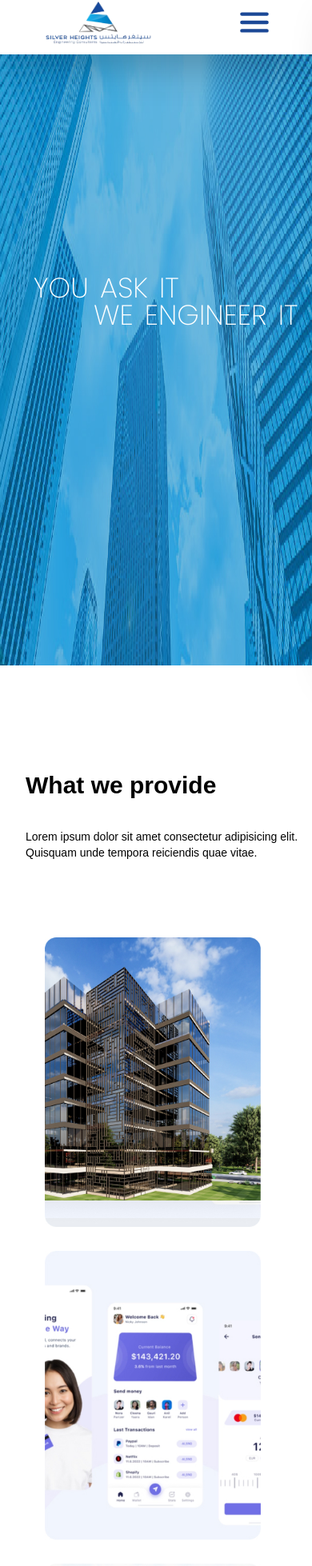
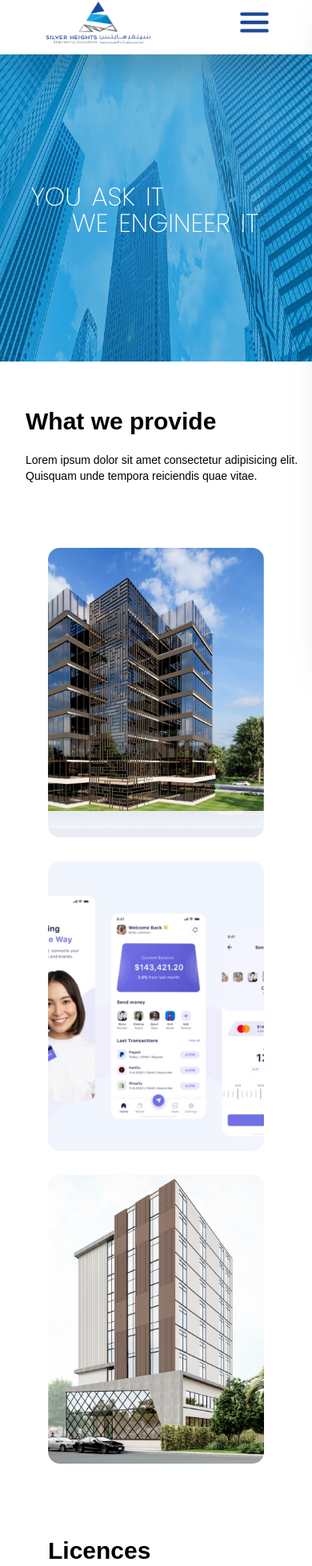
Before and after one commit to marwahavanshika/SHEC, a Next.js app: page /About_Us in a window 390 px wide. Shown: the part 12-1970 px from the top of the page at 80% size. Built offline with nearby package versions, Linux system fonts and the light colour scheme; a web font is replaced by a local one; what tailwindcss-animated would draw is missing.

Commit message:
about us page is responsive now

```diff
--- a/app/(Pages)/About_Us/About.css
+++ b/app/(Pages)/About_Us/About.css
@@ -62,20 +62,20 @@
     box-shadow: 16.187px 11.331px 32.373px 0px rgba(0, 0, 0, 0.08);
 }
 
-@media screen and (max-width:430px) {
+@media screen and (max-width:431px) {
     .img-text {
         position: absolute;
-        top: 330px;
+        top: 220px;
         color: white;
         left: 5px;
-        font-size: 50px;
+        font-size: 45px;
         font-variant: small-caps;
         font-family: 'Poppins';
     }
     .img-text p {
         position: relative;
-        left: 112px;
-        top: -41px;
+        left: 85px;
+        top: -35px;
         font-weight: 200;
     }
     .Licence{
@@ -98,9 +98,26 @@
         grid-template-columns: 270px;
         row-gap: 30px;
     }
+    .what{
+        margin-top: -75px;
+    }
+    .cer img{
+        height: 350px;
+    }
+    .ceo-main{
+        margin-left: 52px;
+    width: 74%;
+    margin-bottom: 350px;
+    }
+    .ceo-thought{
+        box-shadow: 0 25px 50px -12px rgb(0 0 0 / 0.25);
+    }
+    .head-image{
+        height: 55vh;
+    }
 }
 
-@media screen and (min-width: 431px) and (max-width: 770px) {
+@media screen and (min-width: 432px) and (max-width: 770px) {
     .cer{
         margin-bottom: 30px;
     }
--- a/app/(Pages)/About_Us/Aboutcomponents/Clientcard.tsx
+++ b/app/(Pages)/About_Us/Aboutcomponents/Clientcard.tsx
@@ -11,7 +11,7 @@ const Clientcard: React.FC<ClientcardProps> = ({lnk}) => {
     <div className='w-11/12'>
             <div className="  ">
                 <a href="#">
-                    <img className="rounded-2xl object-cover h-[210px] sm:h-[160px] md:h-[300px] lg:h-[300px] xl:h-[300px] 2xl:h-[300px] w-full" src={lnk} alt="" />
+                    <img className="rounded-2xl object-cover h-[240px] sm:h-[260px] md:h-[300px] lg:h-[300px] xl:h-[300px] 2xl:h-[300px] w-full" src={lnk} alt="" />
                 </a>
             </div>
     </div>
--- a/app/(Pages)/About_Us/Aboutcomponents/Licencecard.tsx
+++ b/app/(Pages)/About_Us/Aboutcomponents/Licencecard.tsx
@@ -18,7 +18,7 @@ const Licencecard: React.FC<LicencecardProps> = ({title, desc,timeline}) => {
               </a>
               <div className="p-5 pl-0  w-72">
                   <a href="#">
-                      <h5 className="mb-8 text-xl font-bold tracking-tight text-gray-900 dark:text-white">{title}</h5>
+                      <h5 className="mb-8 text-xl font-bold tracking-tight text-gray-900 dark:text-gray-900">{title}</h5>
                   </a>
                   <p className="mb-5 text-base font-medium text-gray-500 dark:text-gray-400">{desc}</p>
                   <p className="mb-8 text-base font-medium text-gray-700 dark:text-gray-400">{timeline}</p>
--- a/app/(Pages)/About_Us/page.tsx
+++ b/app/(Pages)/About_Us/page.tsx
@@ -57,22 +57,17 @@ export default function AboutUs () {
                 <p text-center>we engineer it</p>
             </div>
 
-            <div className="text ml-8 md:ml-14">
+            <div className="what text ml-8 md:ml-14 mb-20">
                 <br/>
                 <br/>
                 <br/>
                 <br/>
                 <br />
-                <h3 className="font-bold lg:font-[600px] xl:font-bold text-3xl/[60px] md:text-4xl/[30px] lg:text-4xl/[30px] xl:text-5xl/[60px]">What we provide</h3>
-                <br/>
+                <h3 className="font-bold lg:font-[600px] xl:font-bold text-3xl/[60px] md:text-4xl/[30px] lg:text-4xl/[30px] xl:text-5xl/[60px] mb-2">What we provide</h3>
                 <p className="font-normal text-sm md:text-base lg:text-lg">Lorem ipsum dolor sit amet consectetur adipisicing elit. Quisquam unde tempora reiciendis quae vitae.</p>
-                <br/>
-                <br/>
-                <br/>
-                <br/>
             </div>
 
-            <div className='provide  md:w-[85%] ml-14 lg:mr-[55px] xl:mr-[0px] flex flex-1 lg:w-full gap-x-8 mb-20 md:mb-16 lg:mb-36'>
+            <div className='provide  md:w-[85%] ml-[60px] lg:mr-[55px] xl:mr-[0px] flex flex-1 lg:w-full gap-x-8 mb-20 md:mb-16 lg:mb-36'>
                 <div className="parent text-center">
                     <Image src="/images/bldg1.jpg" alt="bldg1"   width="367" height="0" className='about-image1' />
                 </div>
@@ -85,10 +80,10 @@ export default function AboutUs () {
             </div>
 
             <div className='Licence flex flex-1 gap-x-8 mb-4 md:mb-24 w-full lg:w-[95%] xl:w-full'>
-                <div className='ml-[35px] md:ml-[15px] lg:ml-[0px]'>
-                    <p className='font-bold text-4xl/[57px] md:text-4xl/[57px]  lg:text-4xl/[57px] xl:text-5xl/[57px] ml-10'>Licences</p>
+                <div className='ml-[20px] md:ml-[15px] lg:ml-[0px] mb-4 md:mb-0'>
+                    <p className='font-bold text-3xl/[57px] md:text-4xl/[57px]  lg:text-4xl/[57px] xl:text-5xl/[57px] ml-10'>Licences</p>
                 </div>
-                <div className='licence-container pl-8 md:pl-4 lg:pl-8 xl:pl-8 grid grid-cols-2 ml-10 gap-x-20 md:gap-x-0 lg:gap-x-20 xl:gap-x-20'>
+                <div className='licence-container pl-[18px] md:pl-4 lg:pl-8 xl:pl-8 grid grid-cols-2 ml-10 gap-x-20 md:gap-x-0 lg:gap-x-20 xl:gap-x-20'>
                                 {licence.map(licence => (
                                     <Licencecard
                                     title={licence.licenceTitle}
@@ -101,8 +96,8 @@ export default function AboutUs () {
             </div>
 
             <div>
-                <p className='font-bold text-4xl/[30px] md:text-4xl/[30px] lg:text-4xl/[30px] xl:text-5xl/[30px] ml-20 md:ml-14 lg:ml-14 xl:ml-[168px] mb-8 md:mb-8 lg:mb-16 justify-center'>Certifications</p>
-                <div className='certi md:ml-14 lg:ml-[118px] xl:ml-14 flex flex-1 md:w-[85%] lg:w-[80%] xl:w-[90%] gap-x-8 lg:gap-0 xl:gap-x-8 mb-36 md:mb-16 lg:mb-36 justify-center'>
+                <p className='font-bold text-3xl/[30px] md:text-4xl/[30px] lg:text-4xl/[30px] xl:text-5xl/[30px] ml-16 md:ml-14 lg:ml-14 xl:ml-[168px] mb-8 md:mb-8 lg:mb-16 justify-center'>Certifications</p>
+                <div className='certi md:ml-14 lg:ml-[118px] xl:ml-14 flex flex-1 md:w-[85%] lg:w-[80%] xl:w-[90%] gap-x-8 lg:gap-0 xl:gap-x-8 mb-20 md:mb-16 lg:mb-36 justify-center'>
                     <div className="cer text-center">
                         <Image src="/images/certificate1.jpg" alt="bldg1"  className='about-image1 w-[337px] lg:w-[290px] xl:w-[337px] mb-4 md:mb-8' width="337"  height="0" />
                         <div className='w-80'>
@@ -131,9 +126,9 @@ export default function AboutUs () {
             </div>
 
 
-            <div className='w-full lg:w-[100%] xl:w-full mb-36 md:mb-16 lg:mb-36'>
+            <div className='w-full lg:w-[100%] xl:w-full mb-20 md:mb-16 lg:mb-36'>
                 <div className='justify-center'>
-                    <p className='font-semibold md:font-bold text-2xl/[30px] ml-24 md:ml-24 lg:ml-16 xl:ml-[270px] mb-8 md:mb-4 lg:mb-8'>Client Reviews</p>
+                    <p className='font-semibold md:font-bold text-3xl/[30px] ml-20 md:ml-24 lg:ml-16 xl:ml-[270px] mb-2 md:mb-4 lg:mb-8'>Client Reviews</p>
                 </div>
                 {/* <div className="ml-14 flex flex-1 gap-x-8 mb-4 justify-center">
                     <Image src="/images/client.jpg" alt="bldg2" width="280"  height="0" className='about-image2 mb-12 rounded-2xl' />
@@ -158,19 +153,19 @@ export default function AboutUs () {
 
 
 
-            <div className='flex justify-center'>
+            <div className='ceo-main flex justify-center'>
                 <div className="ceo-card max-w-md w-full lg:max-w-full lg:flex md:mb-20 lg:mb-0">
-                        <div className="ceo-img-div flex-none text-center overflow-hidden rounded-bl-3xl" title="Woman holding a mug">
+                        <div className="ceo-img-div flex-none text-center overflow-hidden rounded-bl-3xl mb-4 md:mb-0" title="Woman holding a mug">
                             <a href="#">
-                            <img  src="/images/ceo.jpg" alt="ceo image"  className="ceo-img w-[360px] md:w-[280px] lg:w-[360px] h-[450px] md:h-[390px] lg:h-[450px]"/>
+                            <img  src="/images/ceo.jpg" alt="ceo image"  className="ceo-img w-[311px] md:w-[280px] lg:w-[360px] h-[320px] md:h-[390px] lg:h-[450px]"/>
                             </a>
                         </div>
-                        <div className="ceo-thought bg-white rounded-b p-20 md:p-8 lg:p-20 flex flex-col justify-between leading-normal rounded-br-3xl">
+                        <div className="ceo-thought bg-white rounded-b pl-[10px] sm:pl-[0px] sm:p-20 md:p-8 lg:p-20 flex flex-col justify-between leading-normal rounded-b-3xl sm:rounded-br-3xl">
                             <div className="mb-10">
-                                <div className="text-gray-900 font-bold text-3xl/[46px] md:text-xl/[46px] lg:text-3xl/[46px] mb-6">
+                                <div className="text-gray-900 font-bold text-xl/[46px] md:text-xl/[46px] lg:text-3xl/[46px] mb-2 md:mb-6">
                                 Hear What our ceo says
                                 </div>
-                                <p className="text-gray-700 font-normal text-base/[38px] md:text-sm/[38px] lg:text-base/[38px] mb-10">
+                                <p className="text-gray-700 font-normal text-[12px]/[38px] md:text-sm/[38px] lg:text-base/[38px] mb-6 md:mb-10">
                                 Silver Heights, a premier UAE consulting firm since 2016, pioneers engineering and architecture, delivering world-class design and project management, transforming visions into reality with quality service
                                 </p>
                                 <p className='font-bold text-lg/[14px]'>Al Shaikh Zayed</p>
```
